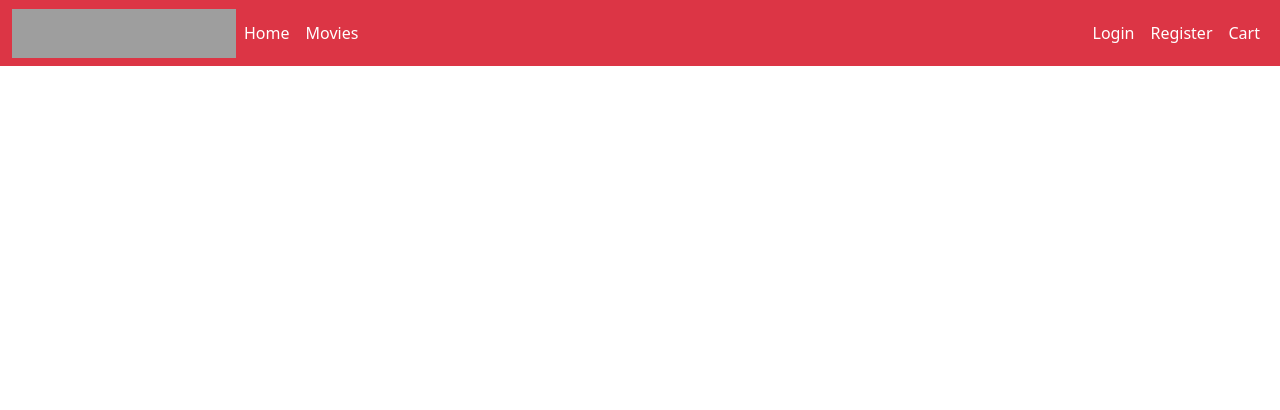
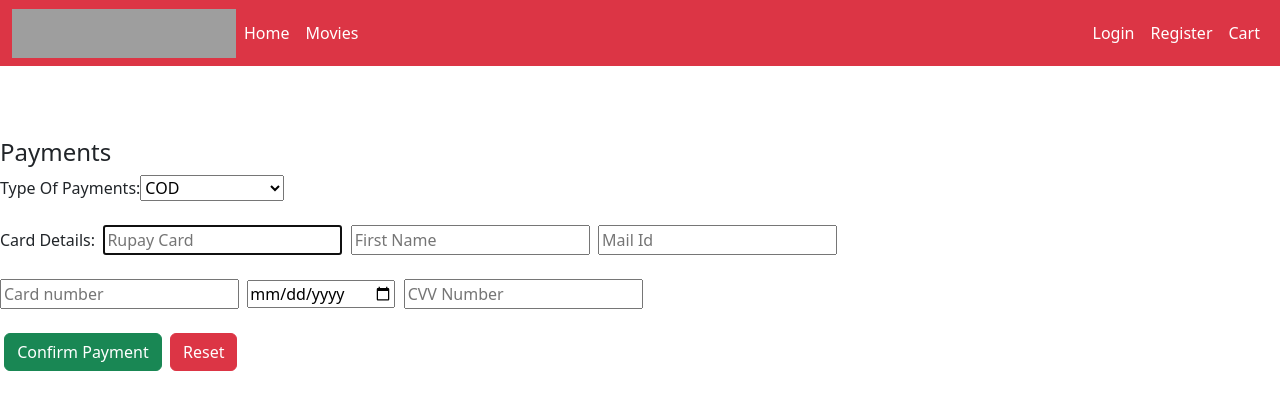
Before and after one commit to Ramala27/bookmyshow, an Angular app: page /payment in a window 1280 px wide. Before the commit this address led to /. Shown: the top 410 px of the page. Built offline with nearby package versions, Linux system fonts and the light colour scheme; grey boxes are pictures that could not be loaded.

Commit message:
Added cart and payment

```diff
--- a/src/app/app.routes.ts
+++ b/src/app/app.routes.ts
@@ -5,6 +5,7 @@ import { ViewMovieComponent } from './view-movie/view-movie.component';
 import { LoginComponent } from './login/login.component';
 import { RegisterComponent } from './register/register.component';
 import { CartComponent } from './cart/cart.component';
+import { PaymentComponent } from './payment/payment.component';
 
 
 export const routes: Routes = [
@@ -14,5 +15,6 @@ export const routes: Routes = [
     {path:'login',component:LoginComponent},
     {path:'register',component:RegisterComponent},
     {path:'cart',component:CartComponent},
+    {path:'payment',component:PaymentComponent},
     {path:'',redirectTo:'/home',pathMatch:'full'}
 ];
--- a/src/app/cart/cart.component.html
+++ b/src/app/cart/cart.component.html
@@ -1 +1,40 @@
-<p>cart works!</p>
+<h3>My Cart</h3>
+
+<!-- {{cartItems | json}} -->
+
+<table class="table table-bordered" >
+
+ <thead>
+<tr>
+<th>Movie Poster</th>
+<th>Movie Title</th>
+<th>Price</th>
+<th>number of tickets</th>
+<th>Show Date</th>
+<th>Action</th>
+</tr>
+ </thead>
+ <tbody >
+    @if (cartItems) {
+
+
+    @for(item of cartItems;track item; let i = $index){
+        <tr>
+
+            <td><img src="{{item.imgUrl}}" width="200px height=200px"/></td>
+            <td>{{item.title}}</td>
+          <td>{{item.price | currency:"INR"}}</td>
+          <td><input type="number" value="{{item.numberoftickets}}"></td>
+          <td><input type="date" name="" id=""></td>
+            <td><a routerLink="/payment" class="btn btn-info">Pay</a>
+                &nbsp;
+                <button class=" btn btn-danger" (click)="removeItem(i)">Delete</button>
+            </td>
+            &nbsp;
+
+        </tr>
+    }
+}
+ </tbody>
+</table>
+<button class=" btn btn-danger" (click)="clearcart()">EmptyCart</button>
--- a/src/app/cart/cart.component.ts
+++ b/src/app/cart/cart.component.ts
@@ -1,12 +1,37 @@
-import { Component } from '@angular/core';
+import { CommonModule } from '@angular/common';
+import { Component, OnInit } from '@angular/core';
+import { RouterLink } from '@angular/router';
 
 @Component({
   selector: 'app-cart',
   standalone: true,
-  imports: [],
+  imports: [CommonModule,RouterLink],
   templateUrl: './cart.component.html',
   styleUrl: './cart.component.css'
 })
-export class CartComponent {
+export class CartComponent implements OnInit{
+
+  cartItems!: any[];
+
+constructor() {
+  console.log('CartComponent');
+}
+ngOnInit(): void {
+ const cartStr = localStorage.getItem("CART");
+  if(cartStr){
+    this.cartItems = JSON.parse(cartStr);
+  }else{
+    this.cartItems = [];
+  }
 
 }
+removeItem(Index:number) {
+  this.cartItems.splice(Index,1);
+  localStorage.setItem("CART",JSON.stringify(this.cartItems));
+}
+clearcart() {
+localStorage.removeItem("CART");
+this.cartItems = []; //reset to empty
+}
+
+}
--- a/src/app/login/login.component.ts
+++ b/src/app/login/login.component.ts
@@ -1,7 +1,7 @@
 import { CommonModule } from '@angular/common';
 import { Component } from '@angular/core';
 import { FormsModule } from '@angular/forms';
-import { RouterLink } from '@angular/router';
+
 
 @Component({
   selector: 'app-login',
@@ -30,7 +30,20 @@ export class LoginComponent {
 
   // if(this.email == "admin@gmail.com" && this.password == "pass123"){
 const usersStr = localStorage.getItem("USERS");
-const users = usersStr != null ? JSON.parse(usersStr): [];
+let users = [];
+if(usersStr){
+
+users = JSON.parse(usersStr);
+
+}else{
+
+users = [];
+
+}
+
+// const val = (condition)?'a':'b'; //ternary operatory
+
+// const users = usersStr != null ? JSON.parse(usersStr): [];
 const userExists = users.find((obj: any)=> obj.email == this.email && obj.password == this.password);
 
 if(userExists != null){
--- /dev/null
+++ b/src/app/payment/payment.component.html
@@ -0,0 +1,21 @@
+<h4>Payments</h4>
+
+<form (ngSubmit)="onSubmit()">
+<label for="payment">Type Of Payments:</label>
+<select>
+<option>COD</option>
+<option>GPay</option>
+<option>Paytm</option>
+<option>Cards Payments</option>
+</select><br><br>
+<label for="carddetails">Card Details:</label>&nbsp;
+<input type="text" name="card" id="card" placeholder="Rupay Card" [(ngModel)]="card" required autofocus>&nbsp;
+<input type="text" name="firstname" id="firstname" placeholder="First Name"[(ngModel)]="firstname">&nbsp;
+<input type="email" name="mailid" id="mailid" placeholder="Mail Id"[(ngModel)]="mailid">&nbsp;<br><br>
+<input type="number" name="cardnumber" id="cardnumber" placeholder="Card number"[(ngModel)]="cardnumber">&nbsp;
+<input type="date" name="expdate" id="expdate" placeholder="Exp Date"[(ngModel)]="expdate">&nbsp;
+<input type="number" name="cvvnum" id="cvvnum" placeholder="CVV Number"[(ngModel)]="cvvnum">&nbsp;<br><br>
+&nbsp;<button type="submit" class="btn btn-success" >Confirm Payment</button>
+&nbsp;<button type="reset" class="btn btn-danger" >Reset</button>
+</form>
+{{card}}
--- /dev/null
+++ b/src/app/payment/payment.component.ts
@@ -0,0 +1,54 @@
+import { CommonModule } from '@angular/common';
+import { Component } from '@angular/core';
+import { FormsModule } from '@angular/forms';
+import { RouterLink } from '@angular/router';
+
+@Component({
+  selector: 'app-payment',
+  standalone: true,
+  imports: [RouterLink, CommonModule, FormsModule],
+  templateUrl: './payment.component.html',
+  styleUrl: './payment.component.css'
+})
+export class PaymentComponent {
+
+
+  card!: string;
+  firstname!: string;
+  mailid!: string;
+  cardnumber!: number;
+  expdate!: Date;
+  cvvnum!: number;
+
+  constructor() {
+    console.log('PaymentComponent');
+  }
+
+
+  onSubmit() {
+    // console.log('card:', this.card + 'firstname:' this.firstname + 'mailid:' this.mailid + 'cardnumber:',
+    // this.cardnumber, + 'expdate:', this.expdate, + 'cvvnum:', this.cvvnum);
+    if (this.cvvnum > 999 || this.cvvnum <100) {
+      alert('Invalid CVV Number');
+
+    } else if (this.cardnumber > 9999999999999) {
+      alert('Invalid Card Number')
+
+    } else {
+
+
+      const carddetails = {
+        cardtype: this.card,
+        cardname: this.firstname,
+        mailid: this.mailid,
+        cardnumber: this.cardnumber,
+        expdate: this.expdate,
+        cvvnum: this.cvvnum
+      };
+      console.log("carddetails");
+      localStorage.setItem('carddetails', JSON.stringify(carddetails));
+      alert('Payment Success');
+    }
+  }
+
+}
--- a/src/app/view-movie/view-movie.component.ts
+++ b/src/app/view-movie/view-movie.component.ts
@@ -33,8 +33,17 @@ this.movieId = this.route.snapshot.params["id"];
   }
 
   addToCart(movie:any){
-
-    localStorage.setItem("CARTS",JSON.stringify(movie));
+    const cartItems = [];
+   const ticket = {
+    "id":movie.id,
+    "title":movie.title,
+    "price":movie.price,
+    "imgUrl":movie.imgUrl,
+      numberoftickets:1
+   }
+    // cartItems.push(movie);re
+    cartItems.push(ticket);
+    localStorage.setItem("CART",JSON.stringify(cartItems));
     alert("Added Items to Cart");
     window.location.href="/cart";
 
```
Also changed, not shown: src/app/payment/payment.component.css (added), 1 other file (tests, documents, lock files or other folders).
